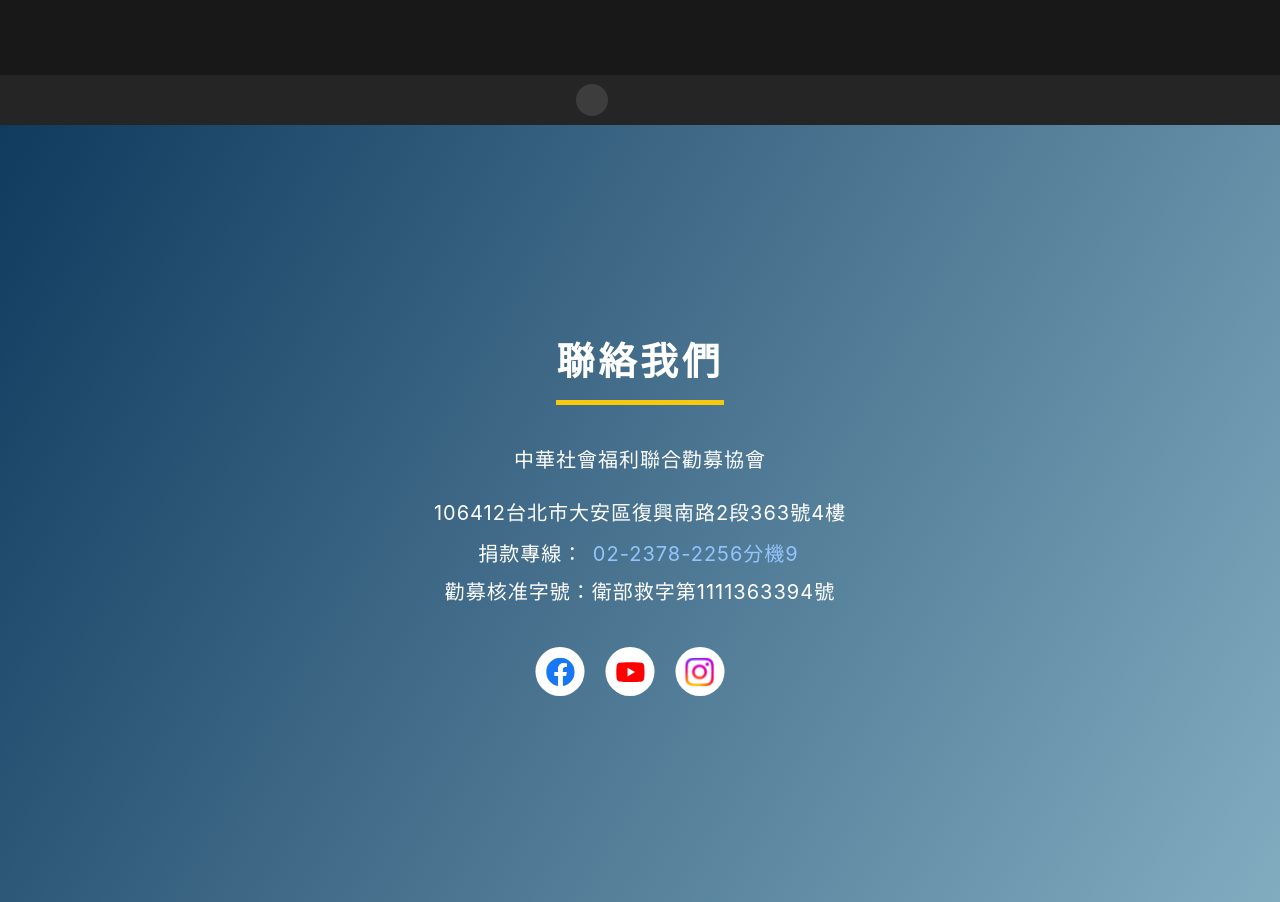
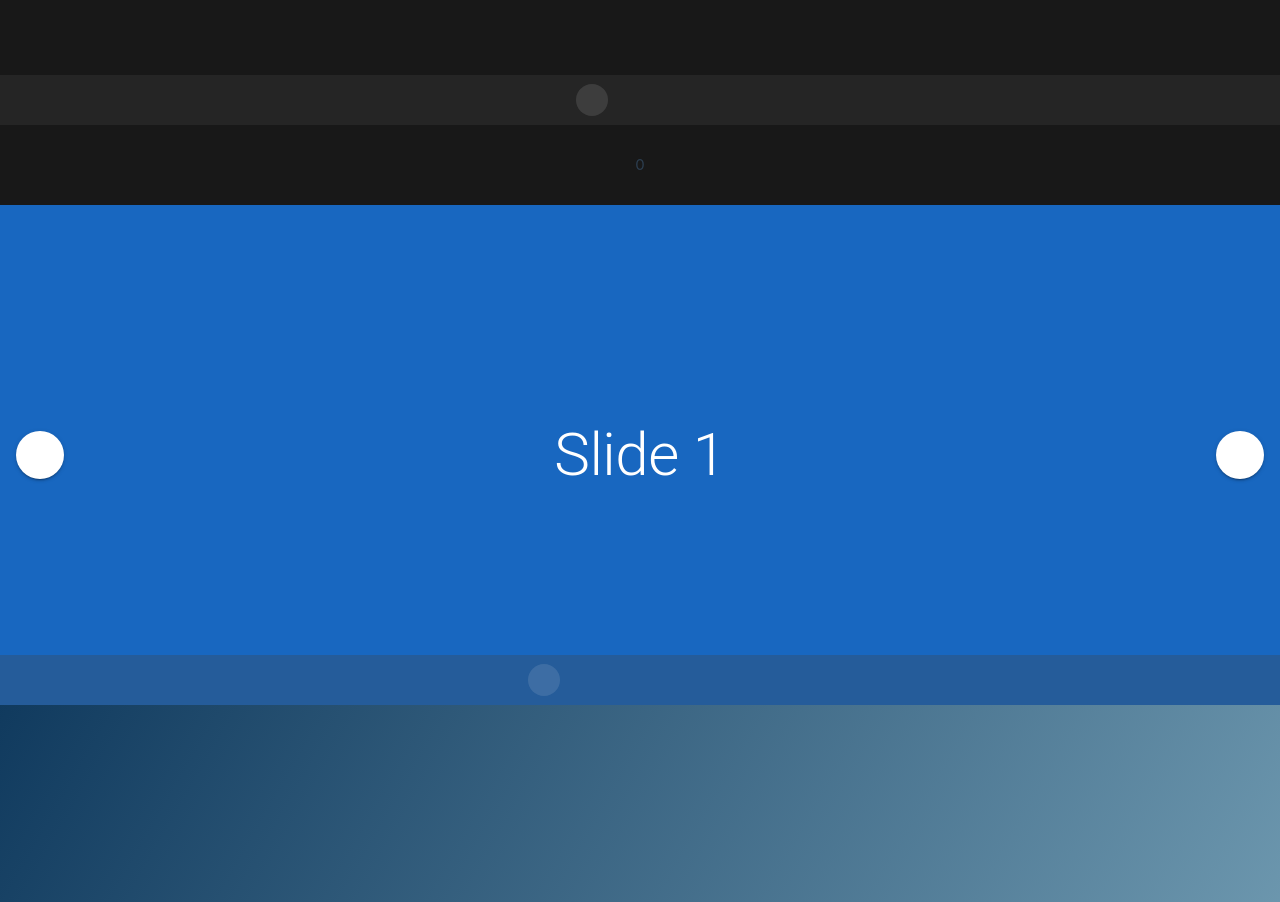
Before and after one commit to kuomay/Single-Page, a Vue app: page /about in a window 1280 px wide. Shown: the part 6260-7162 px from the top of the page. Built offline with nearby package versions, Linux system fonts and the light colour scheme.

Commit message:
輪播裡面加卡片

```diff
--- a/src/components/Active.vue
+++ b/src/components/Active.vue
@@ -1,5 +1,15 @@
 <script setup>
 import { ref, computed } from 'vue'
+
+const colors = [
+  'primary',
+  'secondary',
+  'yellow darken-2',
+  'red',
+  'orange',
+]
+
+const model2 = ref(0)
 
 const model = ref(0)
 const items = ref([
@@ -25,39 +35,22 @@ const increaseModel = () => {
 </script>
 
 <template>
-  <div>
+  <div id="active">
     <div class="d-flex justify-space-around align-center py-4">
-      <v-btn
-        icon="mdi-minus"
-        variant="text"
-        @click="decreaseModel"
-      ></v-btn>
+      <v-btn icon="mdi-minus" variant="text" @click="decreaseModel">
+        <v-icon>mdi-chevron-left</v-icon>
+      </v-btn>
       {{ model }}
-      <v-btn
-        icon="mdi-plus"
-        variant="text"
-        @click="increaseModel"
-      ></v-btn>
+      <v-btn icon="mdi-plus" variant="text" @click="increaseModel">
+        <v-icon>mdi-chevron-right</v-icon>
+      </v-btn>
     </div>
-    <v-carousel v-model="model" show-arrows prev-icon="mdi-chevron-left"
-    next-icon="mdi-chevron-right">
-      <v-carousel-item
-        v-for="n in Math.ceil(items.length / 3)"
-        :key="n"
-        :value="n - 1"
-      >
+    <v-carousel v-model="model" show-arrows prev-icon="mdi-chevron-left" next-icon="mdi-chevron-right">
+      <v-carousel-item v-for="n in Math.ceil(items.length / 3)" :key="n" :value="n - 1">
         <v-container>
           <v-row>
-            <v-col
-              v-for="item in items.slice((n-1)*3, n*3)"
-              :key="item.title"
-              cols="12"
-              md="4"
-            >
-              <v-card
-                :color="item.color"
-                height="200"
-              >
+            <v-col v-for="item in items.slice((n-1)*3, n*3)" :key="item.title" cols="12" md="4">
+              <v-card :color="item.color" height="200">
                 <v-card-title>{{ item.title }}</v-card-title>
                 <v-card-text>{{ item.content }}</v-card-text>
               </v-card>
@@ -67,4 +60,57 @@ const increaseModel = () => {
       </v-carousel-item>
     </v-carousel>
   </div>
+  <!-- 輪播 -->
+  <div>
+    <div class="d-flex justify-space-around align-center py-4">
+      <v-btn
+        icon="mdi-minus"
+        variant="text"
+        @click="model2 = Math.max(model2 - 1, 0)"
+      ></v-btn>
+      {{ model2 }}
+      <v-btn
+        icon="mdi-plus"
+        variant="text"
+        @click="model2 = Math.min(model2 + 1, 4)"
+      ></v-btn>
+    </div>
+    <v-carousel v-model2="model2">
+      <v-carousel-item
+        v-for="(color, i) in colors"
+        :key="color"
+        :value="i"
+      >
+        <v-sheet
+          :color="color"
+          height="100%"
+          tile
+        >
+          <div class="d-flex fill-height justify-center align-center">
+            <div class="text-h2">
+              Slide {{ i + 1 }}
+            </div>
+          </div>
+        </v-sheet>
+      </v-carousel-item>
+    </v-carousel>
+  </div>
 </template>
+
+<style scoped>
+.v-carousel__controls {
+  display: flex !important;
+  justify-content: space-between;
+  align-items: center;
+}
+
+.v-btn {
+  display: flex;
+  align-items: center;
+  justify-content: center;
+}
+
+.v-icon {
+  font-size: 24px;
+}
+</style>
```
